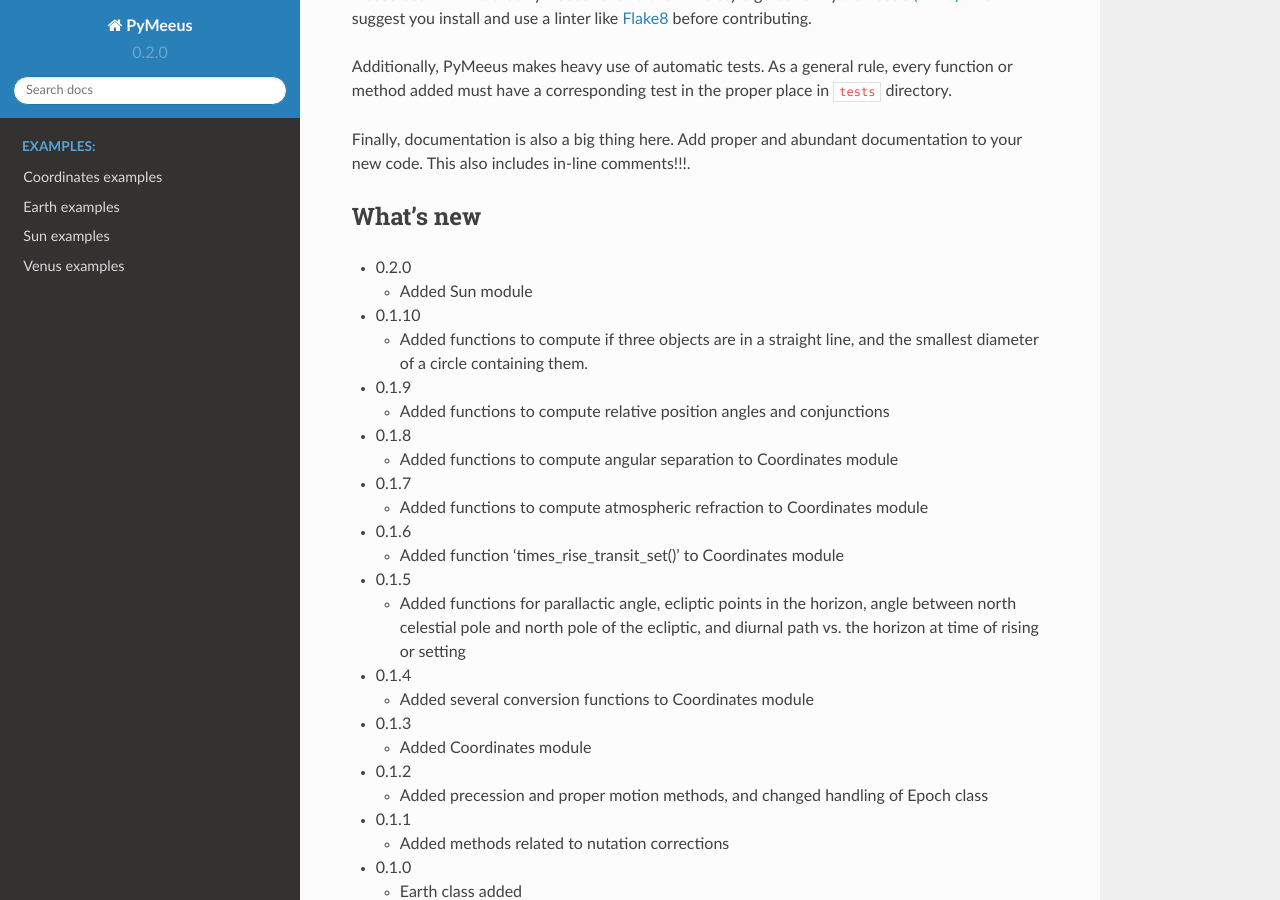
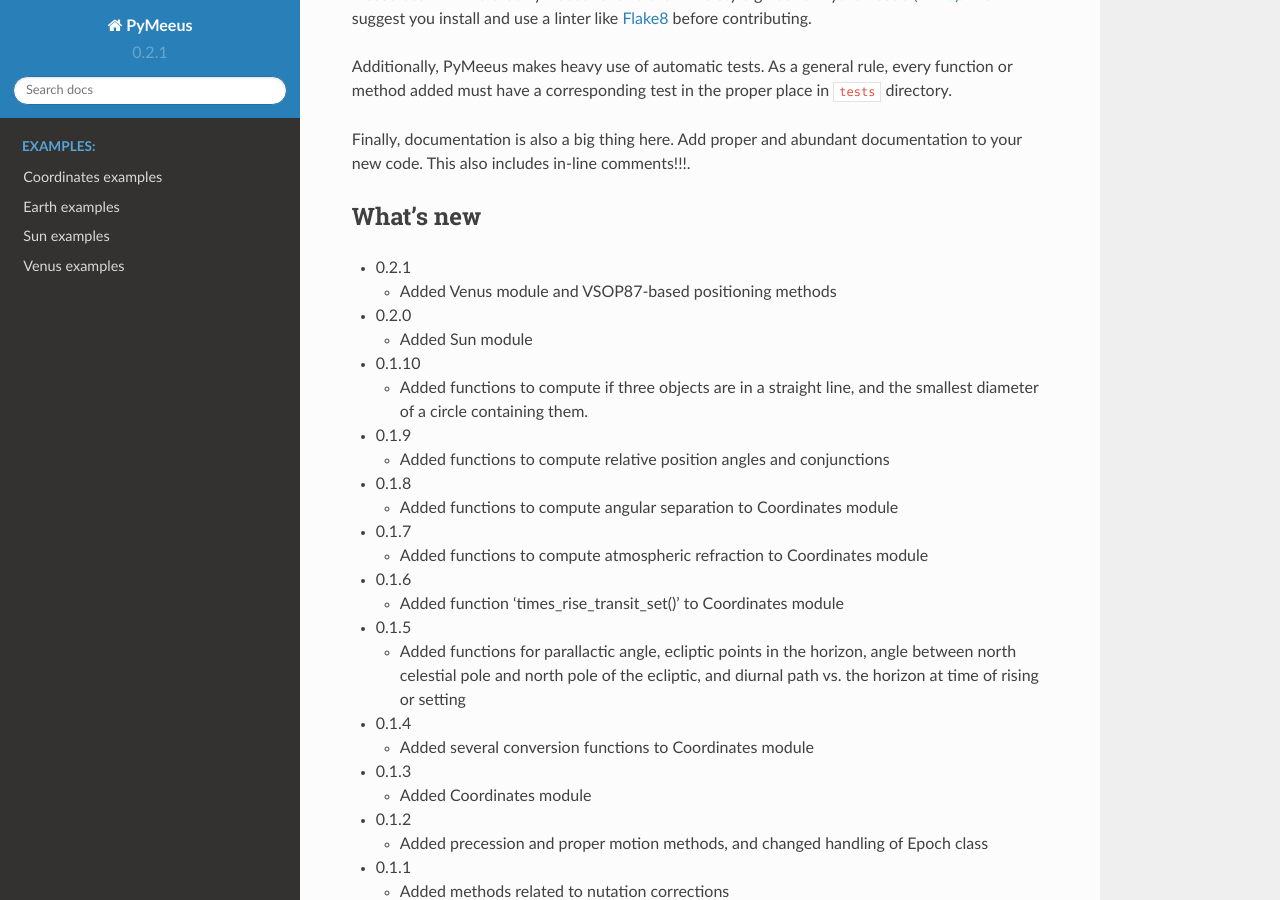
Before and after one commit to architest/pymeeus, a Sphinx documentation site: the page built from docs/source/index.rst, in a window 1280 px wide and 900 px high, scrolled down 1438 px. Built offline with Sphinx 7.4.7 and the Read the Docs theme 2.0.0, drawn with Linux system fonts in a browser that asks for light colours; formulas are drawn with MathJax 3; pages that are not in the unit, such as notebooks, are missing from menus.

Commit message:
Preparation for release 0.2.1

```diff
--- a/README.rst
+++ b/README.rst
@@ -77,6 +77,10 @@ documentation to your new code. This also includes in-line comments!!!.
 
 What's new
 ----------
+
+-  0.2.1
+
+   -  Added Venus module and VSOP87-based positioning methods
 
 -  0.2.0
 
--- a/docs/source/conf.py
+++ b/docs/source/conf.py
@@ -59,9 +59,9 @@ author = u'Dagoberto Salazar'
 # built documents.
 #
 # The short X.Y version.
-version = u'0.2.0'
+version = u'0.2.1'
 # The full version, including alpha/beta/rc tags.
-release = u'0.2.0'
+release = u'0.2.1'
 
 # The language for content autogenerated by Sphinx. Refer to documentation
 # for a list of supported languages.
--- a/setup.py
+++ b/setup.py
@@ -15,7 +15,7 @@ with open(path.join(here, 'README.rst')) as f:
 
 config = {
     'name': 'PyMeeus',
-    'version': '0.2.0',
+    'version': '0.2.1',
     'description': 'Python implementation of Jean Meeus astronomical routines',
     'long_description': long_description,
     'keywords': 'Meeus astronomy module library',
@@ -29,7 +29,7 @@ config = {
     # 'scripts': ['example.py'],
     'py_modules': ['base'],
     'classifiers': [
-        'Development Status :: 3 - Alpha',
+        'Development Status :: 4 - Beta',
         'Environment :: Console',
         'Intended Audience :: Developers',
         'Intended Audience :: Education',
```
Also changed, not shown: README.md (+2 -0 lines).
